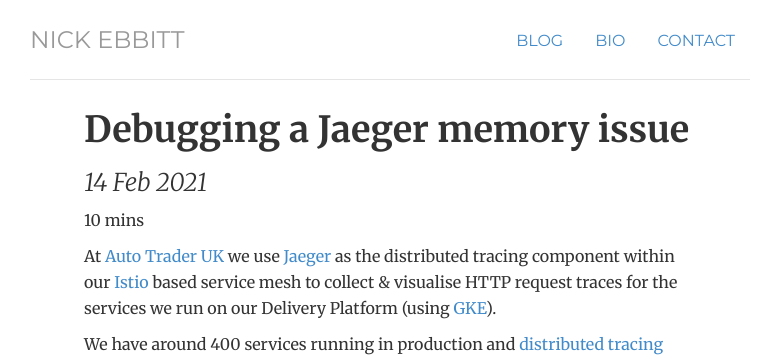
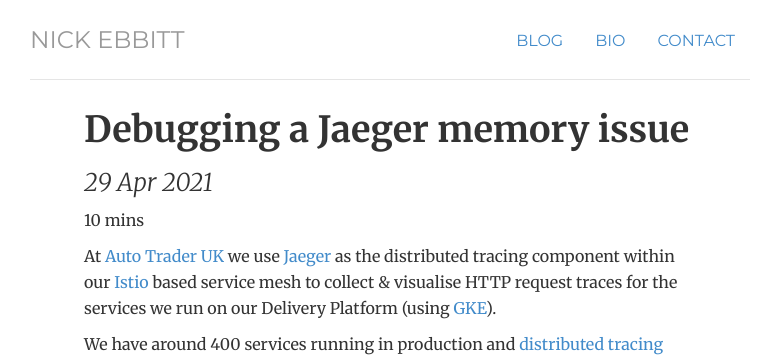
Before and after one commit to nickebbitt/nickebbitt.github.io, a Jekyll site: the page built from _posts/2021-02-14-debugging-a-jaeger-memory-issue.md, in a window 1280 px wide and 900 px high. Shown: the top 360 px of the window, without its empty margins (250-1012 px from the left). Built offline with Jekyll 4.4.1, drawn with Linux system fonts in a browser that asks for light colours; comment, search, counter and statistics services are not loaded.

Commit message:
Fix date on jeager post

```diff
--- a/_posts/2021-02-14-debugging-a-jaeger-memory-issue.md
+++ b/_posts/2021-02-14-debugging-a-jaeger-memory-issue.md
@@ -1,7 +1,7 @@
 ---
 layout: post
 title:  "Debugging a Jaeger memory issue"
-date:   2021-02-14 00:00:00
+date:   2021-04-29 00:00:00
 categories: jaeger, tracing, debugging
 comments: true
 ---
```
